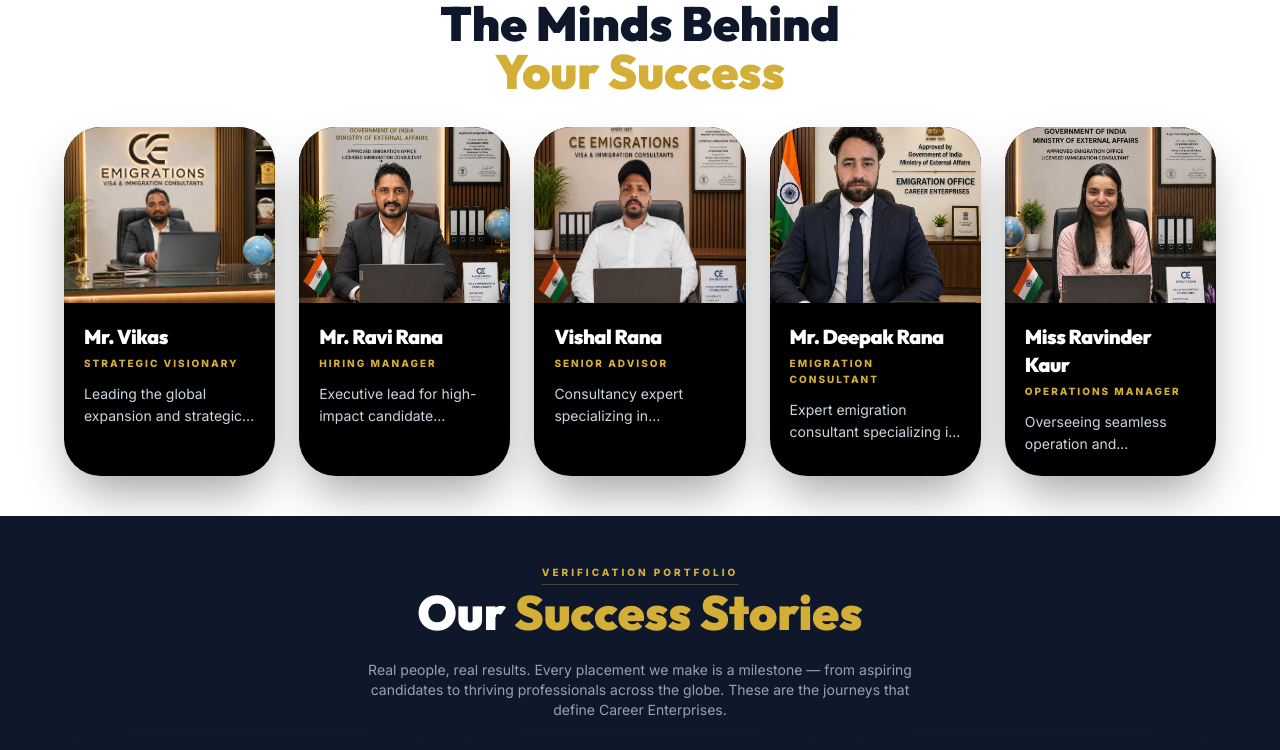
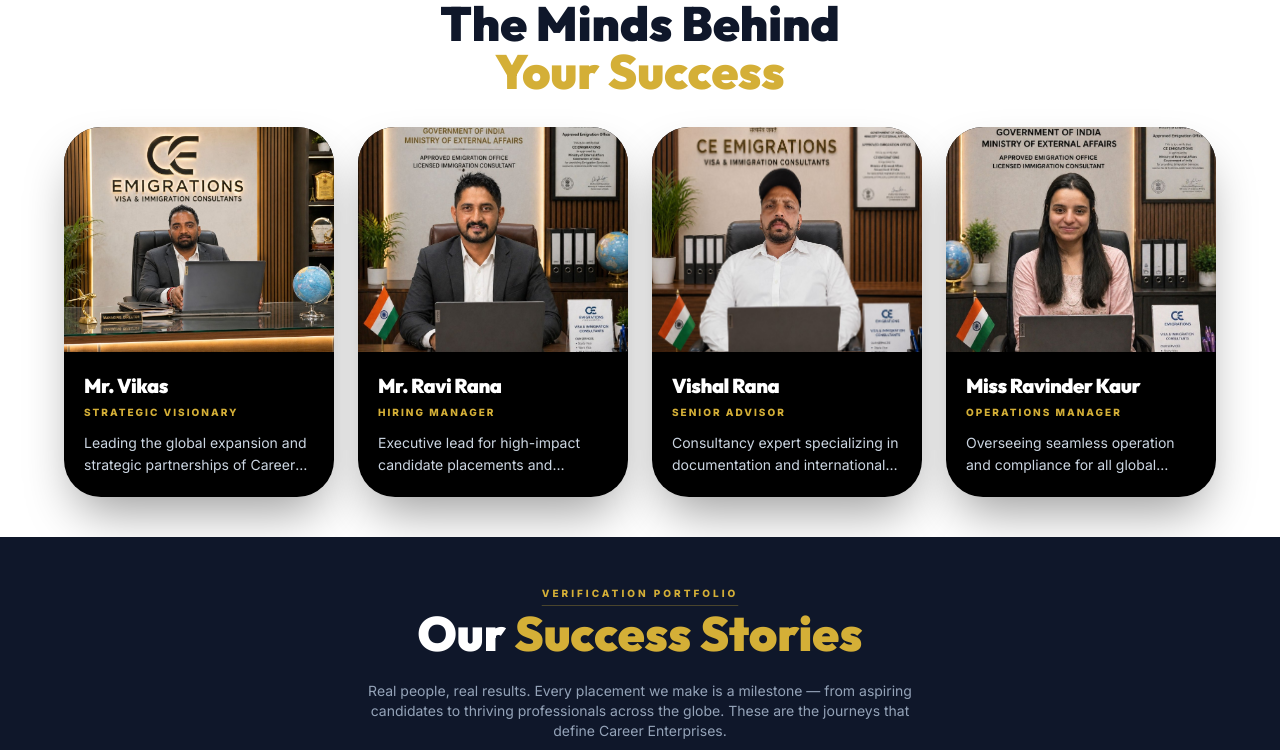
Before and after one commit to Abhishek-gupta-max/Career-Enterprises, a React (Vite) app: page / in a window 1280 px wide. Shown: the part 2680-3430 px from the top of the page. Built offline with nearby package versions, Linux system fonts and the light colour scheme; no server answers.

Commit message:
Mr. Deepak Rana hide code

```diff
--- a/src/components/Team.jsx
+++ b/src/components/Team.jsx
@@ -5,7 +5,7 @@
 import raviCard from '../assets/card_ravi.jpg';
 import vishalCard from '../assets/card_vishal.jpg';
 import ravinderCard from '../assets/card_ravinder.jpg';
-import deepakImg from '../assets/deepak_rana.jpg';
+// import deepakImg from '../assets/deepak_rana.jpg';
 
 const Team = () => {
   const team = [
@@ -36,15 +36,15 @@
       imgClass: "object-cover object-center",
       bio: "Consultancy expert specializing in documentation and international mobility."
     },
-    {
-      name: "Mr. Deepak Rana",
-      role: "Emigration Consultant",
-      phone: "+91-7657350996",
-      email: "careerenterprises0888@gmail.com",
-      image: deepakImg,
-      imgClass: "object-cover object-center",
-      bio: "Expert emigration consultant specializing in global mobility and visa compliance."
-    },
+    // {
+    //   name: "Mr. Deepak Rana",
+    //   role: "Emigration Consultant",
+    //   phone: "+91-7657350996",
+    //   email: "careerenterprises0888@gmail.com",
+    //   image: deepakImg,
+    //   imgClass: "object-cover object-center",
+    //   bio: "Expert emigration consultant specializing in global mobility and visa compliance."
+    // },
     {
       name: "Miss Ravinder Kaur",
       role: "Operations Manager",
@@ -64,7 +64,7 @@
           <h2 className="text-4xl md:text-5xl font-black text-midnight font-outfit">The Minds Behind <br /><span className="text-royal-gold">Your Success</span></h2>
         </div>
 
-        <div className="grid sm:grid-cols-2 lg:grid-cols-3 xl:grid-cols-5 gap-6">
+        <div className="grid sm:grid-cols-2 lg:grid-cols-2 xl:grid-cols-4 gap-6">
           {team.map((member, idx) => (
             <motion.div
               key={idx}
--- a/src/components/sections/Contact.jsx
+++ b/src/components/sections/Contact.jsx
@@ -18,7 +18,7 @@
   { label: 'Mr. Ravi Rana (Hiring)', value: '+91-9805364389', href: 'tel:+919805364389', icon: Phone },
   { label: 'Vishal Rana (Advisor)', value: '+91-8988637863', href: 'tel:+918988637863', icon: Phone },
   { label: 'Miss Ravinder Kaur (Operations Manager)', value: '+91-9805523265', href: 'tel:+919805523265', icon: Phone },
-  { label: 'Deepak Rana (Consultant)', value: '+91-7657350996', href: 'tel:+917657350996', icon: Phone },
+  // { label: 'Deepak Rana (Consultant)', value: '+91-7657350996', href: 'tel:+917657350996', icon: Phone },
   { label: 'Mr. Vikas (Lead)', value: '+91-7807464389', href: 'tel:+917807464389', icon: Phone },
   { label: 'Official Email', value: 'careerenterprises0888@gmail.com', href: 'mailto:careerenterprises0888@gmail.com', icon: Mail },
 ];
```
